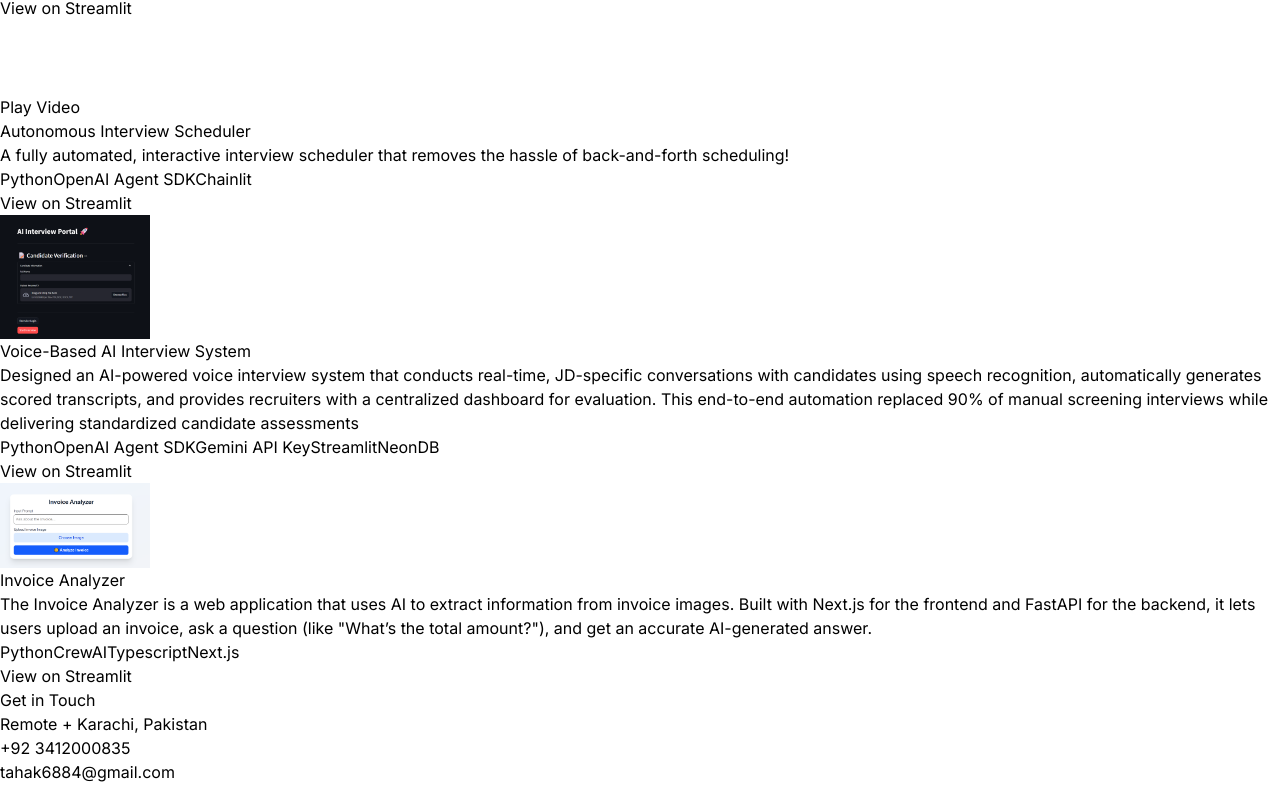
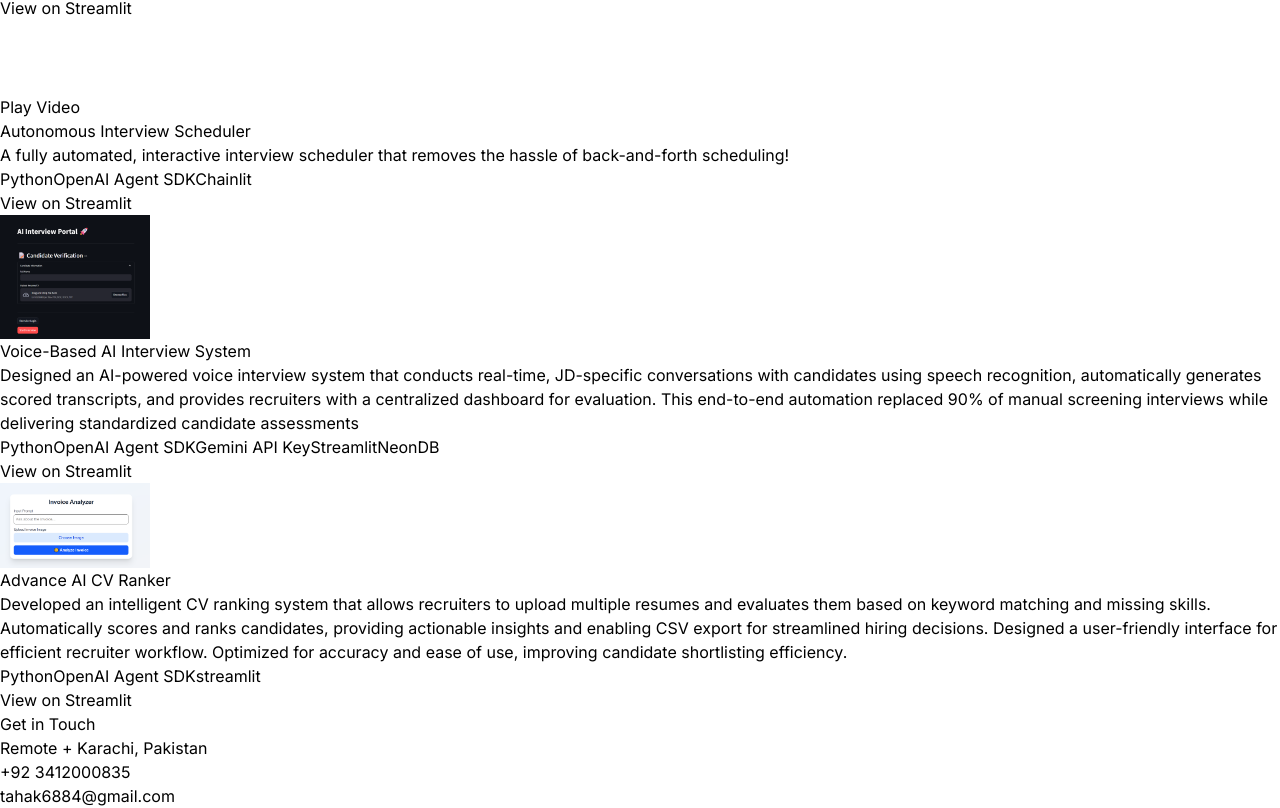
Before and after one commit to TahaNadeemkhan/portfolio, a React (Vite) app: page / in a window 1280 px wide. Shown: the part 1920-2728 px from the top of the page. Before the commit the page ends 2704 px from the top, so only its background shows below. Built offline with nearby package versions, Linux system fonts and the light colour scheme; grey boxes are pictures that could not be loaded.

Commit message:
updated projects

```diff
--- a/src/constants/index.js
+++ b/src/constants/index.js
@@ -56,11 +56,11 @@ export const PROJECTS = [
   },
 
   {
-    title: "Invoice Analyzer",
+    title: "Advance AI CV Ranker",
     image: project1,
     description:
-      'The Invoice Analyzer is a web application that uses AI to extract information from invoice images. Built with Next.js for the frontend and FastAPI for the backend, it lets users upload an invoice, ask a question (like "What’s the total amount?"), and get an accurate AI-generated answer.',
-    technologies: ["Python", "CrewAI", "Typescript", "Next.js"],
+      'Developed an intelligent CV ranking system that allows recruiters to upload multiple resumes and evaluates them based on keyword matching and missing skills. Automatically scores and ranks candidates, providing actionable insights and enabling CSV export for streamlined hiring decisions. Designed a user-friendly interface for efficient recruiter workflow. Optimized for accuracy and ease of use, improving candidate shortlisting efficiency.',
+    technologies: ["Python", "OpenAI Agent SDK", "streamlit"],
 
   },
 
```
